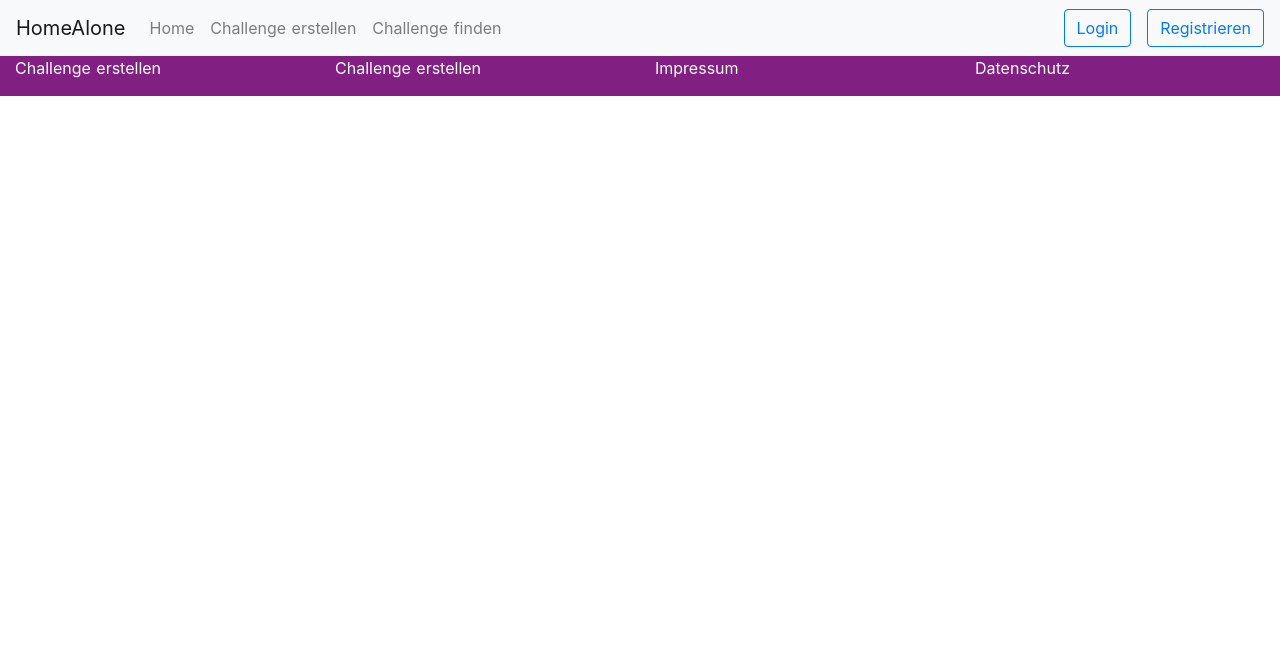
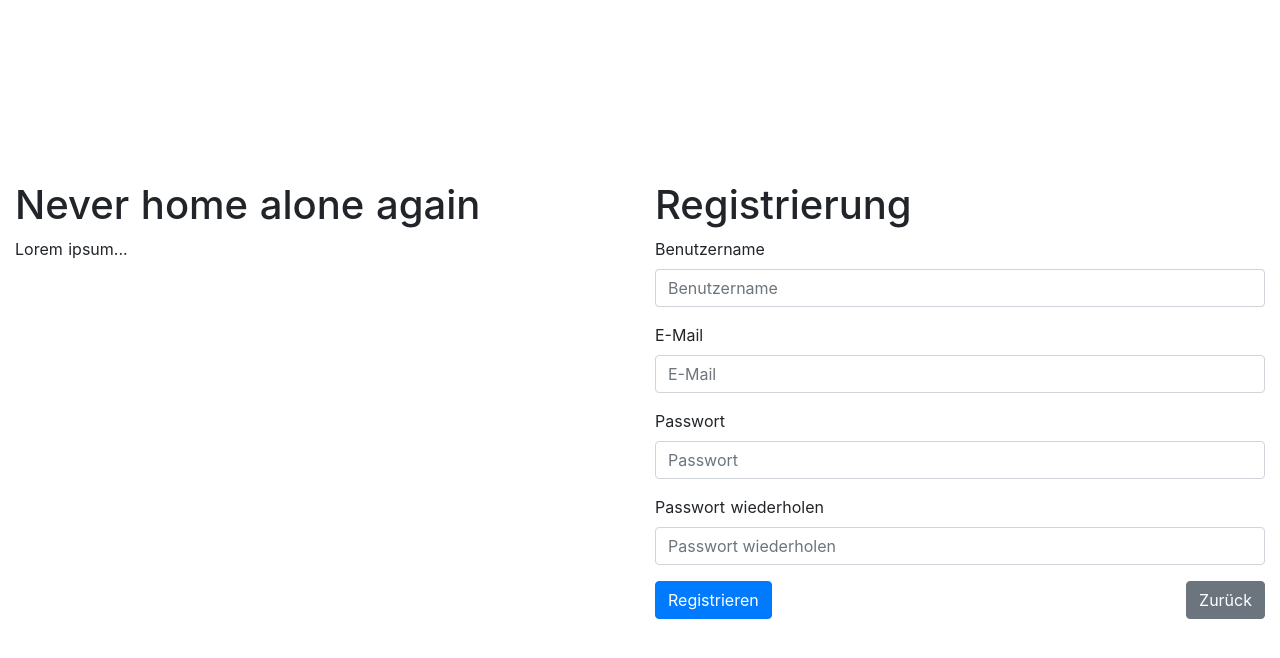
Before and after one commit to RichardMEN11/home_alone_challenge, a Nuxt app: page /sign-up in a window 1280 px wide. Shown: the top 658 px of the page. Built offline with nearby package versions, Linux system fonts and the light colour scheme.

Commit message:
Implement Login and SignUp page

```diff
--- /dev/null
+++ b/components/authentification/LoginForm.vue
@@ -0,0 +1,67 @@
+<template>
+  <div>
+    <b-form @submit="onSubmit">
+      <b-form-group label="E-Mail" label-for="login-email">
+        <b-form-input
+          id="login-email"
+          v-model="form.email"
+          type="email"
+          required
+          placeholder="E-Mail"
+        ></b-form-input>
+      </b-form-group>
+
+      <b-form-group label="Passwort" label-for="login-password">
+        <b-form-input
+          id="login-password"
+          v-model="form.name"
+          type="password"
+          required
+          placeholder="Passwort"
+        ></b-form-input>
+      </b-form-group>
+
+      <div class="d-flex justify-content-between">
+        <b-link href="#forgot-password">Passwort vergessen?</b-link>
+        <span>
+          Noch nicht registriert?
+          <b-link href="/register">Klicke hier.</b-link>
+        </span>
+      </div>
+
+      <div class="bg-danger" v-if="errors">
+        {{errors}}
+      </div>
+
+      <b-button type="submit" variant="primary">Login</b-button>
+    </b-form>
+  </div>
+</template>
+
+<script>
+export default {
+  data () {
+    return {
+      errors: null,
+      form: {}
+    }
+  },
+  methods: {
+    onSubmit () {
+      this.resetErrors()
+      this.login()
+    },
+    resetErrors () {
+      this.errors = null
+    },
+    async signUp () {
+      try {
+        await this.$store.dispatch('login', this.form)
+      } catch (e) {
+        // @TODO specify error message
+        this.errors = 'Ein Fehler ist aufgetreten.'
+      }
+    }
+  }
+}
+</script>
--- /dev/null
+++ b/components/authentification/SignUpForm.vue
@@ -0,0 +1,78 @@
+<template>
+  <div>
+    <b-form @submit="onSubmit">
+      <b-form-group label="Benutzername" label-for="sign-up-username">
+        <b-form-input
+          id="sign-up-username"
+          v-model="form.username"
+          type="text"
+          required
+          placeholder="Benutzername"
+        ></b-form-input>
+      </b-form-group>
+
+      <b-form-group label="E-Mail" label-for="sign-up-email">
+        <b-form-input
+          id="sign-up-email"
+          v-model="form.email"
+          type="email"
+          required
+          placeholder="E-Mail"
+        ></b-form-input>
+      </b-form-group>
+
+      <b-form-group label="Passwort" label-for="sign-up-password">
+        <b-form-input
+          id="sign-up-password"
+          v-model="form.password"
+          type="password"
+          required
+          placeholder="Passwort"
+        ></b-form-input>
+      </b-form-group>
+
+      <b-form-group label="Passwort wiederholen" label-for="sign-up-password-repeat">
+        <b-form-input
+          id="sign-up-password-repeat"
+          v-model="form.passwordrepeat"
+          type="passwordrepeat"
+          required
+          placeholder="Passwort wiederholen"
+        ></b-form-input>
+      </b-form-group>
+
+      <div class="d-flex justify-content-between">
+        <b-button type="submit" variant="primary">Registrieren</b-button>
+        <b-button type="button" href="/" variant="secondary">Zurück</b-button>
+      </div>
+    </b-form>
+  </div>
+</template>
+
+<script>
+export default {
+  data () {
+    return {
+      errors: null,
+      form: {}
+    }
+  },
+  methods: {
+    onSubmit () {
+      this.resetErrors()
+      this.signUp()
+    },
+    resetErrors () {
+      this.errors = null
+    },
+    async signUp () {
+      try {
+        await this.$store.dispatch('sign-up', this.form)
+      } catch (e) {
+        // @TODO specify error message
+        this.errors = 'Ein Fehler ist aufgetreten.'
+      }
+    }
+  }
+}
+</script>
--- /dev/null
+++ b/layouts/authentication.vue
@@ -0,0 +1,37 @@
+<template>
+  <div class="d-flex align-items-center">
+    <nuxt />
+  </div>
+</template>
+
+<style>
+
+body {
+  height: 100vh;
+}
+#__nuxt,
+#__layout,
+#__layout > .d-flex {
+  height: 100%;
+}
+
+html {
+  font-family: 'Source Sans Pro', -apple-system, BlinkMacSystemFont, 'Segoe UI',
+    Roboto, 'Helvetica Neue', Arial, sans-serif;
+  font-size: 16px;
+  word-spacing: 1px;
+  -ms-text-size-adjust: 100%;
+  -webkit-text-size-adjust: 100%;
+  -moz-osx-font-smoothing: grayscale;
+  -webkit-font-smoothing: antialiased;
+  box-sizing: border-box;
+}
+
+*,
+*:before,
+*:after {
+  box-sizing: border-box;
+  margin: 0;
+}
+
+</style>
--- /dev/null
+++ b/pages/login.vue
@@ -0,0 +1,25 @@
+<template>
+  <div class="container-fluid">
+    <div class="row">
+      <div class="d-none d-lg-block col-lg-6">
+        <h1>Never home alone again</h1>
+        <p>Lorem ipsum...</p>
+      </div>
+      <div class="col-12 col-lg-6">
+        <h1>Login</h1>
+        <login-form />
+      </div>
+    </div>
+  </div>
+</template>
+
+<script>
+import LoginForm from '~/components/authentification/LoginForm.vue'
+
+export default {
+  layout: 'authentication',
+  components: {
+    LoginForm
+  }
+}
+</script>
--- /dev/null
+++ b/pages/sign-up.vue
@@ -0,0 +1,25 @@
+<template>
+  <div class="container-fluid">
+    <div class="row">
+      <div class="d-none d-lg-block col-lg-6">
+        <h1>Never home alone again</h1>
+        <p>Lorem ipsum...</p>
+      </div>
+      <div class="col-12 col-lg-6">
+        <h1>Registrierung</h1>
+        <sign-up-form />
+      </div>
+    </div>
+  </div>
+</template>
+
+<script>
+import SignUpForm from '~/components/authentification/SignUpForm.vue'
+
+export default {
+  layout: 'authentication',
+  components: {
+    SignUpForm
+  }
+}
+</script>
```
Also changed, not shown: 1 other file (tests, documents, lock files or other folders).
